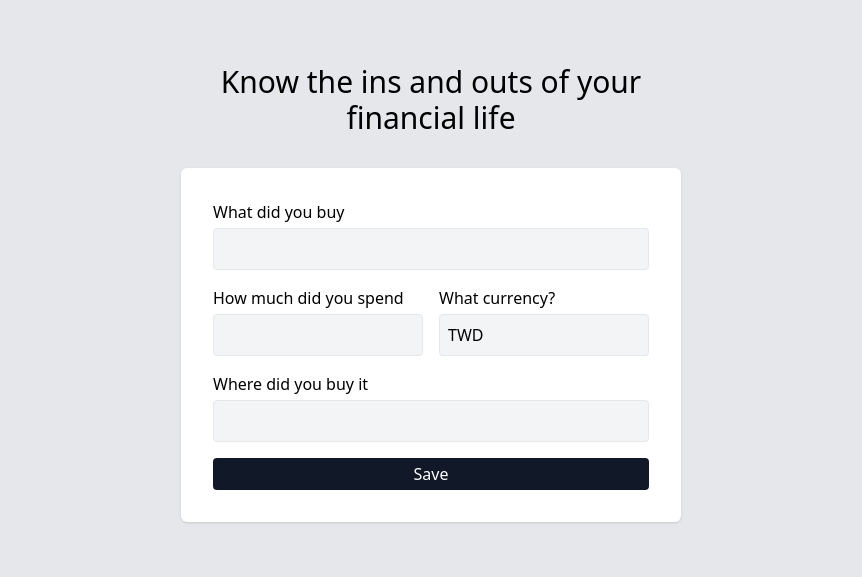
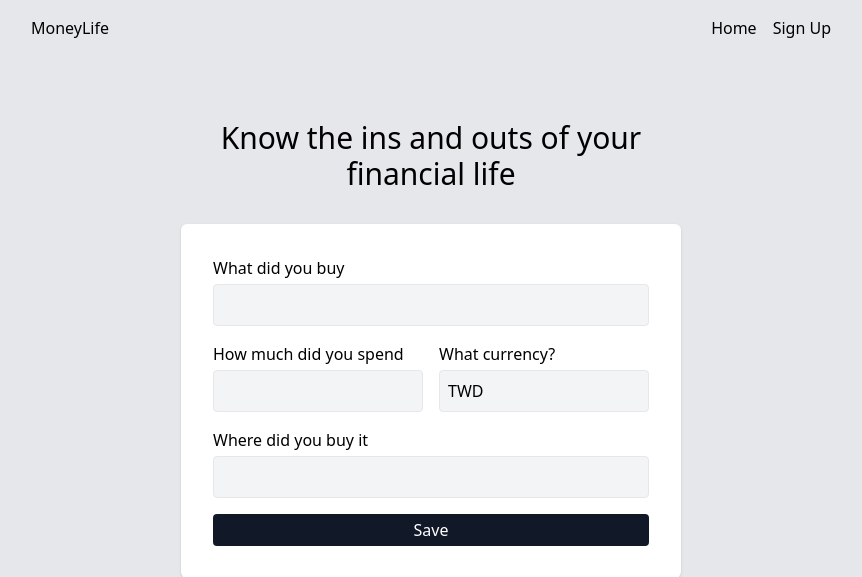
Before and after one commit to markoco14/expensave-rebuild, a FastAPI app: page / in a window 1280 px wide. Shown: the top 577 px of the page, without its empty margins (209-1071 px from the left). Run offline with FastAPI, Linux system fonts and the light colour scheme; some libraries are stand-ins or nearby versions.

Commit message:
add header with links to home and signup pages

```diff
--- a/main.py
+++ b/main.py
@@ -9,13 +9,20 @@ templates = Jinja2Templates(directory="templates")
 
 
 @app.get("/")
-def read_root(request: Request):
+def get_index_page(request: Request):
     currency = "TWD"
     context={"currency": currency}
     return templates.TemplateResponse(
         request=request,
         name="index.html",
         context=context
+    )
+
+@app.get("/signup")
+def get_sign_up_page(request: Request):
+    return templates.TemplateResponse(
+        request=request,
+        name="signup.html",
     )
 
 @app.post("/track-purchase")
--- /dev/null
+++ b/templates/header.html
@@ -0,0 +1,9 @@
+<header class="py-4 px-2 md:px-0">
+	<div class="flex  justify-between max-w-[800px] mx-auto">
+		<span>MoneyLife</span>
+		<nav class="flex gap-4">
+			<a href="/">Home</a>
+			<a href="signup">Sign Up</a>
+		</nav>
+	</div>
+</header>
--- a/templates/index.html
+++ b/templates/index.html
@@ -12,6 +12,7 @@
     <title>Expensave Expense Tracker</title>
   </head>
   <body class="min-h-screen bg-gray-200">
+    {% include 'header.html' %}
     <section class="px-2 py-4 md:px-0 md:py-16">
       <div class="max-w-[500px] mx-auto">
         <h1 class="text-center text-3xl mb-8">
```
